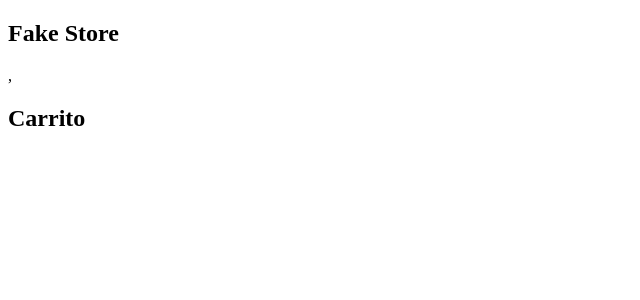
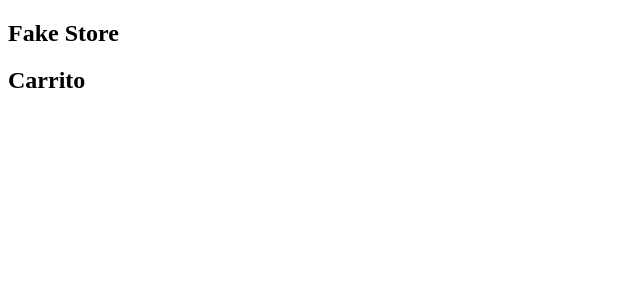
Before and after one commit to NicolasBonilla03/TiendaReact, a Next.js app: page /PagCarrito in a window 1280 px wide. Shown: the top 300 px of the page, without its empty margins (0-640 px from the left). Built offline with nearby package versions, Linux system fonts and the light colour scheme.

Commit message:
Css
Se implemento BEM en el css

```diff
--- a/src/app/globals.css
+++ b/src/app/globals.css
@@ -6,6 +6,37 @@ a {
 
 html{
   background-color: black;
+}
+
+.titulo{
+  margin-bottom: 10px;
+  margin-top: auto;
+  border: 10px;
+  border-color: #002349;
+
+
+
+}
+.titulo-producto{
+  color: #6caafb;
+  font-size: 85px;
+  margin: 30px;
+}
+.titulo-carrito{
+  color: white;
+}
+.tienda{
+  color: #fff;
+  text-shadow: 10px 5px 5px #000000;
+
+}
+
+.tienda-precio{
+  word-spacing: normal;
+  font-size: 30px;
+}
+.tienda-descripcion{
+  font-size: 15px;
 }
 
 h3{
@@ -19,12 +50,7 @@ h3{
 .carrito, .prodcar, .precar{
   color: white;
 }
-.title {
-  font-size: 85px;
-  color: #6caafb;
-  margin-bottom: 20px;
-  margin-top: auto;
-}
+
 
 .producto {
   color: #ffffff;
--- a/src/components/Categorias.js
+++ b/src/components/Categorias.js
@@ -64,9 +64,9 @@ export default function Categorias( ) {
         <ul>
           {productos.map(producto => (
             <li key={producto.id}>
-              <h2 className='producto'>Producto: {producto.title}</h2>
-              <h3>Precio: {producto.price}$</h3>
-              <h3>Descripcion: {producto.description}</h3>
+              <h2 className='tienda'>Producto: {producto.title}</h2>
+              <h3 className='tienda tienda-precio'>Precio: {producto.price}$</h3>
+              <h3 className='tienda tienda-descripcion'>Descripcion: {producto.description}</h3>
               <img src={producto.image} alt={producto.title} />
               <button onClick={() => carrito(producto)}>Añadir al carrito</button>
 
--- a/src/pages/Inicio.js
+++ b/src/pages/Inicio.js
@@ -5,7 +5,7 @@ export default function Inicio ()  {
 const categorias = [];
   return (
     <section>
-      <h1 className="title">Fake Store</h1>
+      <h1 className="titulo titulo-producto">Fake Store</h1>
       <Categoria categorias={categorias}/>
     </section>
     );
--- a/src/pages/PagCarrito.js
+++ b/src/pages/PagCarrito.js
@@ -3,8 +3,8 @@ import Carro from '../components/Carrito';
 export default function PagCarro () {
   return (
     <section>
-      <h1 className='title'>Fake Store</h1>,
-      <h2 className='carrito'>Carrito</h2>
+      <h1 className='titulo titulo-producto'>Fake Store</h1>
+      <h2 className='titulo titulo-carrito'>Carrito</h2>
       <Carro />
     </section>
   );
```
